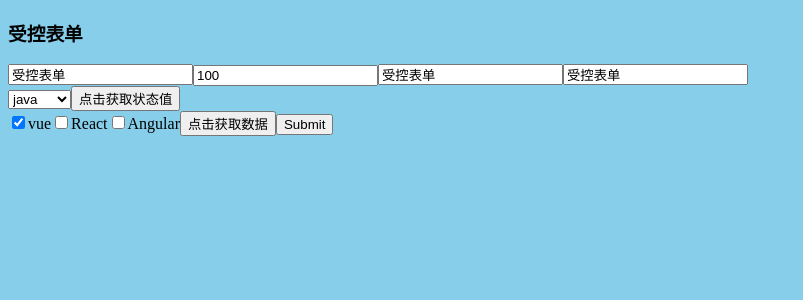
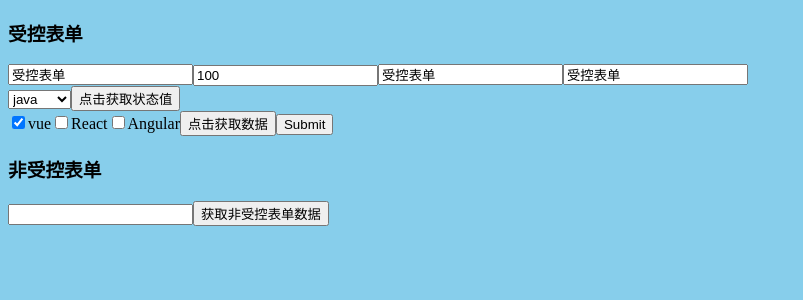
Before and after one commit to BlendAndroid/blend-react-app, a React (Create React App) app: page / in a window 1280 px wide. Shown: the top 300 px of the page, without its empty margins (0-803 px from the left). Built offline with nearby package versions, Linux system fonts and the light colour scheme.

Commit message:
非受控表单，DOM元素获取

```diff
--- a/src/form/FormApp.js
+++ b/src/form/FormApp.js
@@ -54,7 +54,7 @@ class FormApp extends Component {
             ...this.state, ret
         }
 
-        console.log( ret)
+        console.log(ret)
 
     }
 
@@ -93,6 +93,10 @@ class FormApp extends Component {
                         <input type="submit"></input>
                     </form>
                 </div>
+
+                <h3>非受控表单</h3>
+                <input type="text" ref="username" />
+                <button onClick={() => { console.log(this.refs.username.value) }}>获取非受控表单数据</button>
             </div>
         )
     }
```
